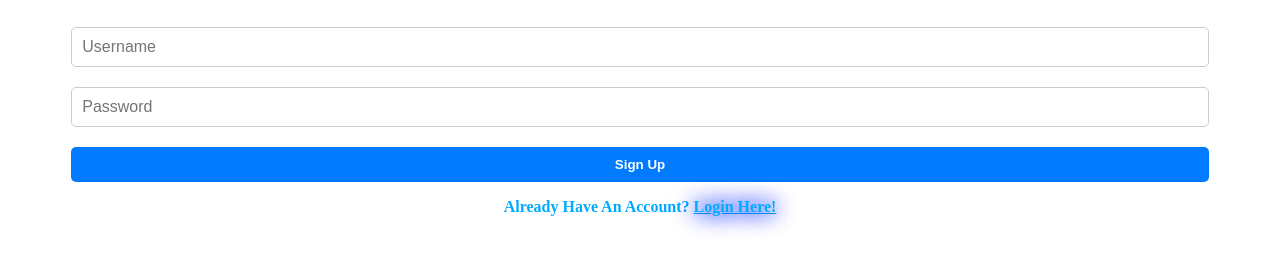
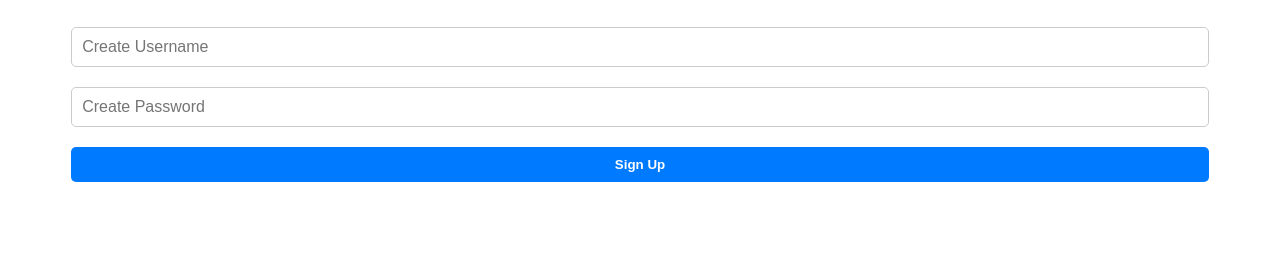
Before and after one commit to Xentacz/Testing-Login, a plain HTML site: page signup.html in a window 1280 px wide. Shown: the part 50-320 px from the top of the page. Drawn offline with Linux system fonts and the light colour scheme.

Commit message:
Update signup.html

```diff
--- a/signup.html
+++ b/signup.html
@@ -3,21 +3,18 @@
 <head>
   <meta charset="UTF-8" />
   <meta name="viewport" content="width=device-width, initial-scale=1" />
-  <title>Sign Up Page</title>
+  <title>Sign Up</title>
   <link rel="stylesheet" href="style.css" />
 </head>
 <body>
   <div class="login-container">
     <h2>Sign Up</h2>
     <form onsubmit="signupUser(event)">
-      <input type="text" id="signup-username" placeholder="Username" required />
-      <input type="password" id="signup-password" placeholder="Password" required />
+      <input type="text" id="signup-username" placeholder="Create Username" required />
+      <input type="password" id="signup-password" placeholder="Create Password" required />
       <button type="submit">Sign Up</button>
     </form>
     <p id="signup-message"></p>
-    <p class="signup-link" onclick="window.location.href='index.html'">
-      Already Have An Account? <span>Login Here!</span>
-    </p>
   </div>
   <script src="script.js"></script>
 </body>
```
